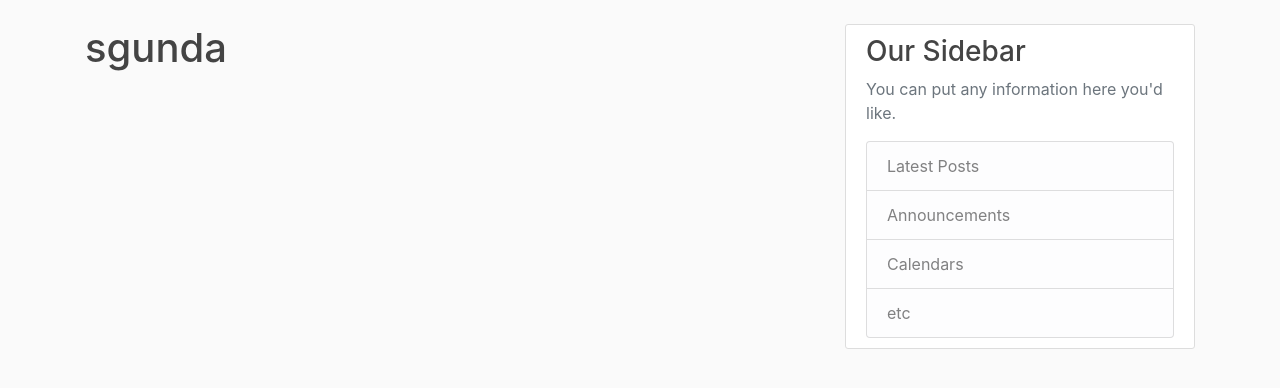
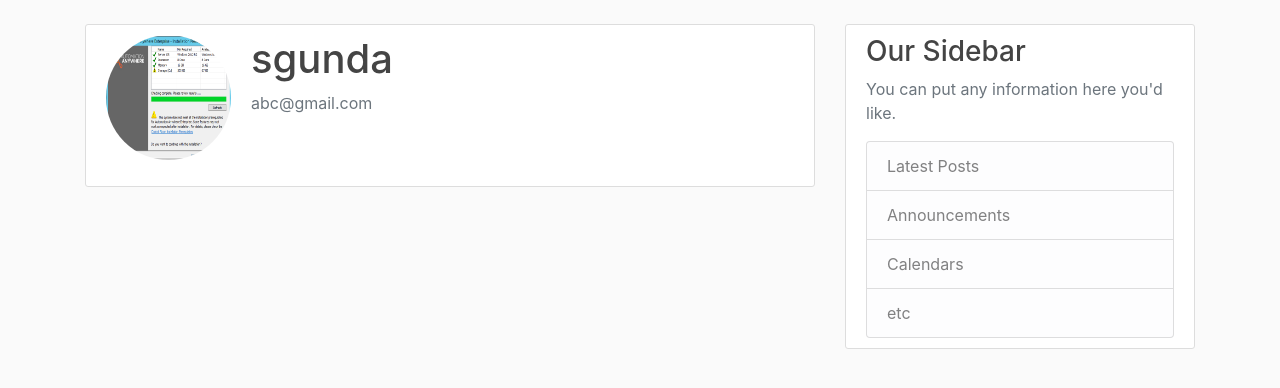
Before and after one commit to harish-gunda18/mysite, a Django app: page /profile/ in a window 1280 px wide. Shown: the part 56-444 px from the top of the page. Run offline with Django 3.2, Linux system fonts and the light colour scheme; a user stored in the database is signed in; data comes from the database, SQL or seed files in the repository; both versions use the stored data as it was after the commit; some libraries are stand-ins or nearby versions.

Commit message:
latest 7th nov code

```diff
--- a/mysite/urls.py
+++ b/mysite/urls.py
@@ -16,6 +16,8 @@ Including another URLconf
 from django.contrib import admin
 from django.contrib.auth import views as auth_views
 from django.urls import path, include
+from django.conf import settings
+from django.conf.urls.static import static
 from users import views as user_views
 
 urlpatterns = [
@@ -27,3 +29,6 @@ urlpatterns = [
     path('logout/', auth_views.LogoutView.as_view(template_name='users/logout.html'), name='logout'),
     path('', include('blog.urls')),
 ]
+
+if settings.DEBUG:
+    urlpatterns += static(settings.MEDIA_URL, document_root=settings.MEDIA_ROOT)
--- a/users/models.py
+++ b/users/models.py
@@ -1,5 +1,6 @@
 from django.db import models
 from django.contrib.auth.models import User
+
 
 # Create your models here.
 class Profile(models.Model):
--- a/users/templates/users/profile.html
+++ b/users/templates/users/profile.html
@@ -1,5 +1,13 @@
 {% extends "blog/base.html" %}
 {% load crispy_forms_tags %}
 {% block content %}
-    <h1>{{ user.username }}</h1>
+    <div class="content-section">
+          <div class="media">
+                <img class="rounded-circle account-img" src="{{ user.profile.image.url }}">
+                <div class="media-body">
+                      <h2 class="account-heading">{{ user.username }}</h2>
+                      <p class="text-secondary">{{ user.email }}</p>
+                </div>
+          </div>
+    </div>
 {% endblock content %}
```
Also changed, not shown: users/signals.py (added, +10 -0 lines), db.sqlite3, media/default.jpg (added), media/profile_pics/Prerequisites.PNG (renamed from profile_pics/Prerequisites.PNG).
